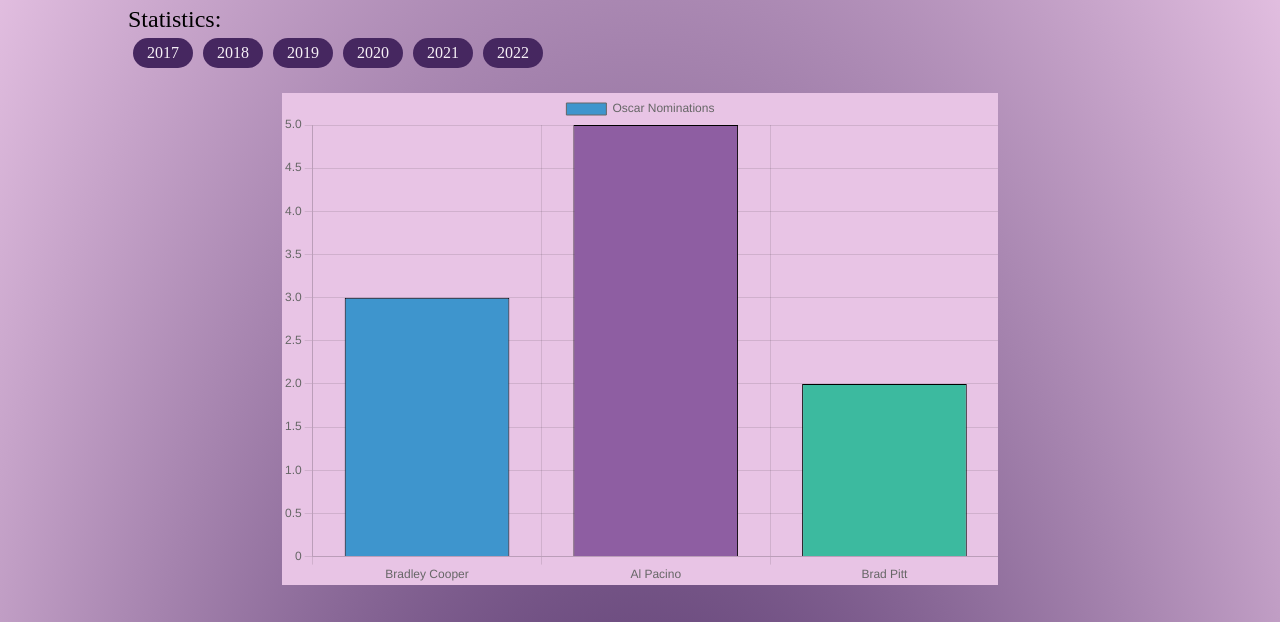
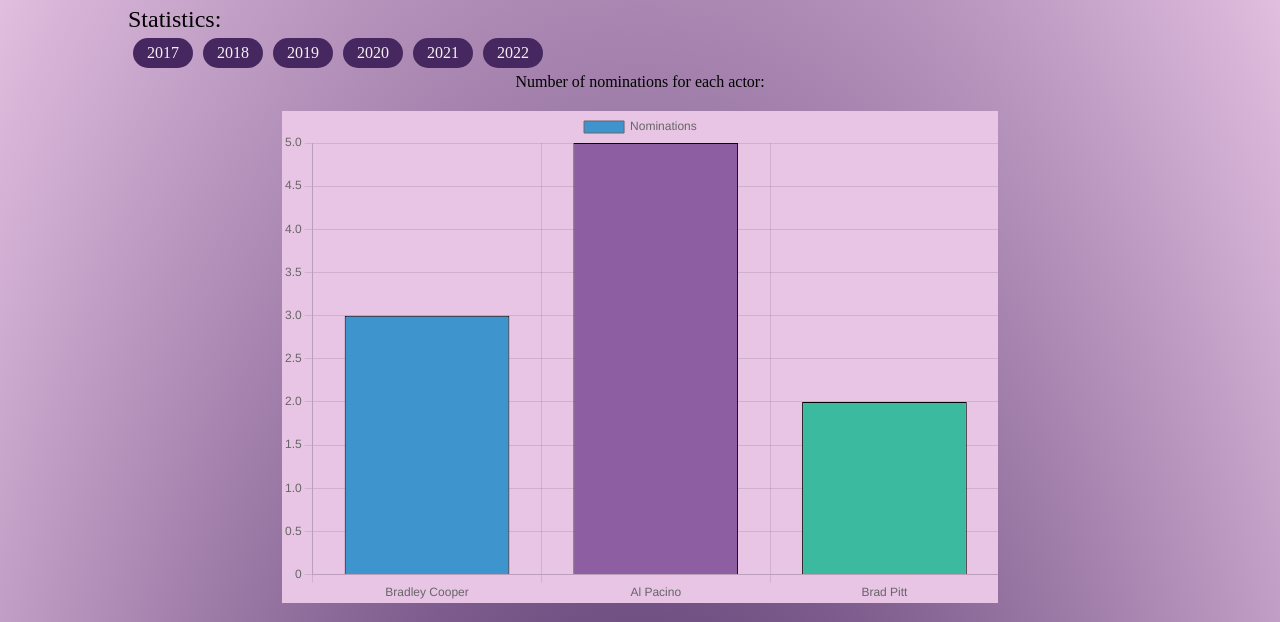
Before and after one commit to alinaduca/tehnologii-web, a plain HTML site: page src/static/statistics.html in a window 1280 px wide. Shown: the part 107-729 px from the top of the page. Drawn offline with nearby package versions, Linux system fonts and the light colour scheme.

Commit message:
Fixing charts

```diff
--- a/src/static/script-statistics.js
+++ b/src/static/script-statistics.js
@@ -1,121 +1,13 @@
-// // var actors = [
-// // 	"Al Pacino",
-// //     "Brad Pitt",
-// //     "Bradley Cooper"
-// // ];
-// // // var currentImageIndex = 0;
-
-// // // function displayElementsOnPage(actors) {
-// // //     let container = document.createElement('div');
-// // //     for (let i = 0; i < arr.length; i++) {
-// // //       let element = document.createElement('p');
-// // //       let text = document.createTextNode(actors[i]);
-// // //       element.appendChild(text);
-// // //       container.appendChild(element);
-// // //     }
-// // //     document.body.appendChild(content);
-// // //   }
-// // //   displayElementsOnPage(actors);
-
-
-
-// // //   fetch('https://api.chucknorris.io/jokes/random')
-// // //       .then(response => response.json())
-// // //       .then(data => {
-// // //         document.getElementById('joke').innerHTML = data.value;
-// // //       })
-// // //       .catch(error => {
-// // //         console.error(error);
-// // //       });
-
-// // actors.forEach(element => {
-// //     document.getElementById('joke').innerHTML = element;
-// // });
-
-
-// // var actors = [
-// //     "Al Pacino",
-// //     "Brad Pitt",
-// //     "Bradley Cooper"
-// // ];
-// // var actorList = "";
-// // actors.forEach(element => {
-// //     actorList += element + "<br>";
-// // });
-// // document.getElementById('joke').innerHTML = actorList;
-
-
-
-
-// const API_KEY = '309474ef';
-// const API_URL = `http://www.omdbapi.com/?apikey=309474ef&type=movie&award=Oscar&plot=full&r=json`;
-
-//       fetch(API_URL)
-//         .then(response => response.json())
-//         .then(data => {
-//           const actors = {};
-//           data.Search.forEach(movie => {
-//             if (movie.Actors && movie.Award) {
-//               const actorNames = movie.Actors.split(', ');
-//               console.log(actorNames);
-//               const awards = movie.Award.split('. ');
-//               awards.forEach(award => {
-//                 if (award.includes('Oscar')) {
-//                   actorNames.forEach(actor => {
-//                     if (!actors[actor]) {
-//                       actors[actor] = [];
-//                     }
-//                     actors[actor].push(award.trim());
-//                   });
-//                 }
-//               });
-//             }
-//           });
-
-//           // Create the diagram
-//           const graph = new mxGraph(document.getElementById('graph-container'));
-//           const parent = graph.getDefaultParent();
-
-//           graph.getModel().beginUpdate();
-
-//           try {
-//             // Add the actors to the diagram
-//             const actorCells = {};
-//             let x = 50;
-//             let y = 50;
-//             Object.keys(actors).forEach(actor => {
-//               const actorCell = graph.insertVertex(parent, null, actor, x, y, 120, 30);
-//               actorCells[actor] = actorCell;
-//               y += 100;
-//             });
-
-//             // Add the nominations to the diagram
-//             Object.keys(actors).forEach(actor => {
-//               const nominations = actors[actor];
-//               nominations.forEach(nomination => {
-//                 const nominationCell = graph.insertVertex(parent, null, nomination, x + 200, actorCells[actor].geometry.y, 120, 30);
-//                 const edge = graph.insertEdge(parent, null, '', actorCells[actor], nominationCell);
-//               });
-//             });
-//           } finally {
-//             graph.getModel().endUpdate();
-//           }
-//         });
-
-
-
-
-
 // Data
 var data = {
 	labels: ["Bradley Cooper", "Al Pacino", "Brad Pitt"],
 	datasets: [{
-		label: "Oscar Nominations",
+		label: "Nominations",
 		data: [3, 5, 2],
 		backgroundColor: ["#3e95cd", "#8e5ea2","#3cba9f"],
-        borderColor: "#000000s", // optional - set border color for bars
-        borderWidth: 1, // optional - set border width for bars
-        fontColor: "#000000" // set font color for label
+        borderColor: "#000000s",
+        borderWidth: 1,
+        fontColor: "#000000"
 	}]
 };
 
@@ -145,7 +37,7 @@
 
 // Data
 var data2 = {
-    labels: ["2018", "2019", "2020"],
+    labels: ["2020", "2021", "2022"],
     datasets: [{
         label: "Bradley Cooper",
         data: [7000, 9000, 12000],
--- a/src/static/statistics.html
+++ b/src/static/statistics.html
@@ -74,7 +74,9 @@
                 </div>
             </div>
             <div class="diagrams">
+                Number of nominations for each actor:
                 <canvas id='myChart'></canvas>
+                Popularity of actors by their number of fans:
                 <canvas id='myChart2'></canvas>
             </div>
         </div>
@@ -127,7 +129,6 @@
             </p>
         </div>
     </footer>
-
     <script src="hamburger-navbar-menu.js"></script>
     <script src="script-statistics.js"></script>
    </body>
```
